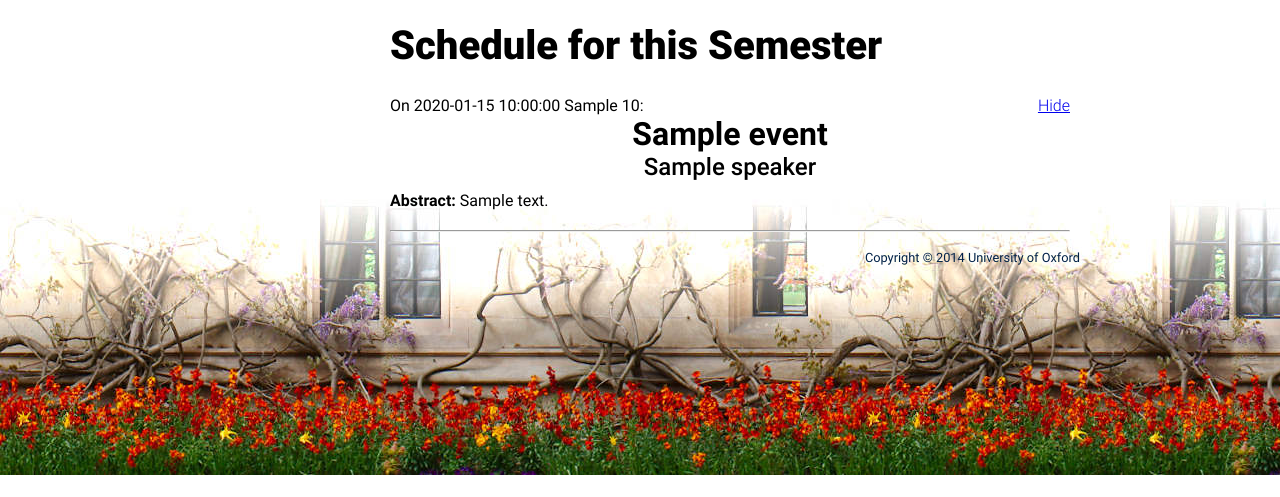
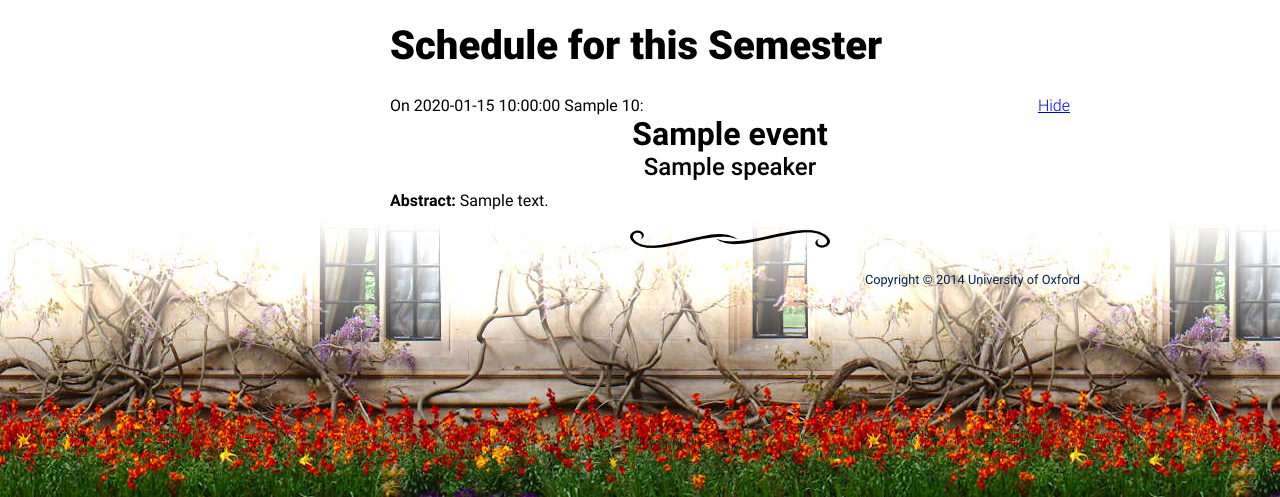
Before and after one commit to vbraun/oxford-strings, a Python web app: template templates/bag_lunch.html in a window 1280 px wide. Shown: the part 445-942 px from the top of the page. Before the commit the page ends 920 px from the top, so only its background shows below. Run offline with Jinja, Linux system fonts and the light colour scheme; the template is opened without the code that fills it: most values are stand-ins (such as "Sample title", 1, 10 or a date in 2020).

Commit message:
add nicer divider

```diff
--- a/static/css/style.css
+++ b/static/css/style.css
@@ -79,6 +79,13 @@ body {
     margin-right: 20px;
 }
 
+#content .divider_line {
+    width: 100%;
+    display: block;
+    text-align: center;
+    margin-bottom: 10px;
+}
+
 #content p{
     text-align: justify;
 }
--- a/templates/bag_lunch.html
+++ b/templates/bag_lunch.html
@@ -32,7 +32,7 @@
   {% if calendar %}
     {% for event in calendar %}
       {% include "calendar_event.html" %}
-      <hr>
+      <div class="divider_line"><img src="/images/divider.png"/></div>
     {% endfor %}
   {% else %}
     <p>
--- a/templates/calendar.html
+++ b/templates/calendar.html
@@ -49,7 +49,7 @@ Oxford Strings
 
   {% for event in calendar %}
     {% include "calendar_event.html" %}
-    <hr>
+    <div class="divider_line"><img src="/images/divider.png"/></div>
   {% endfor %}
 
 </div>
--- a/templates/this_week.html
+++ b/templates/this_week.html
@@ -14,7 +14,7 @@
   {% if calendar %}
     {% for event in calendar %}
       {% include "calendar_event.html" %}
-      <hr>
+      <div class="divider_line"><img src="/images/divider.png"/></div>
     {% endfor %}
   {% else %}
     <p>
```
Also changed, not shown: static/images/divider.png (added).
